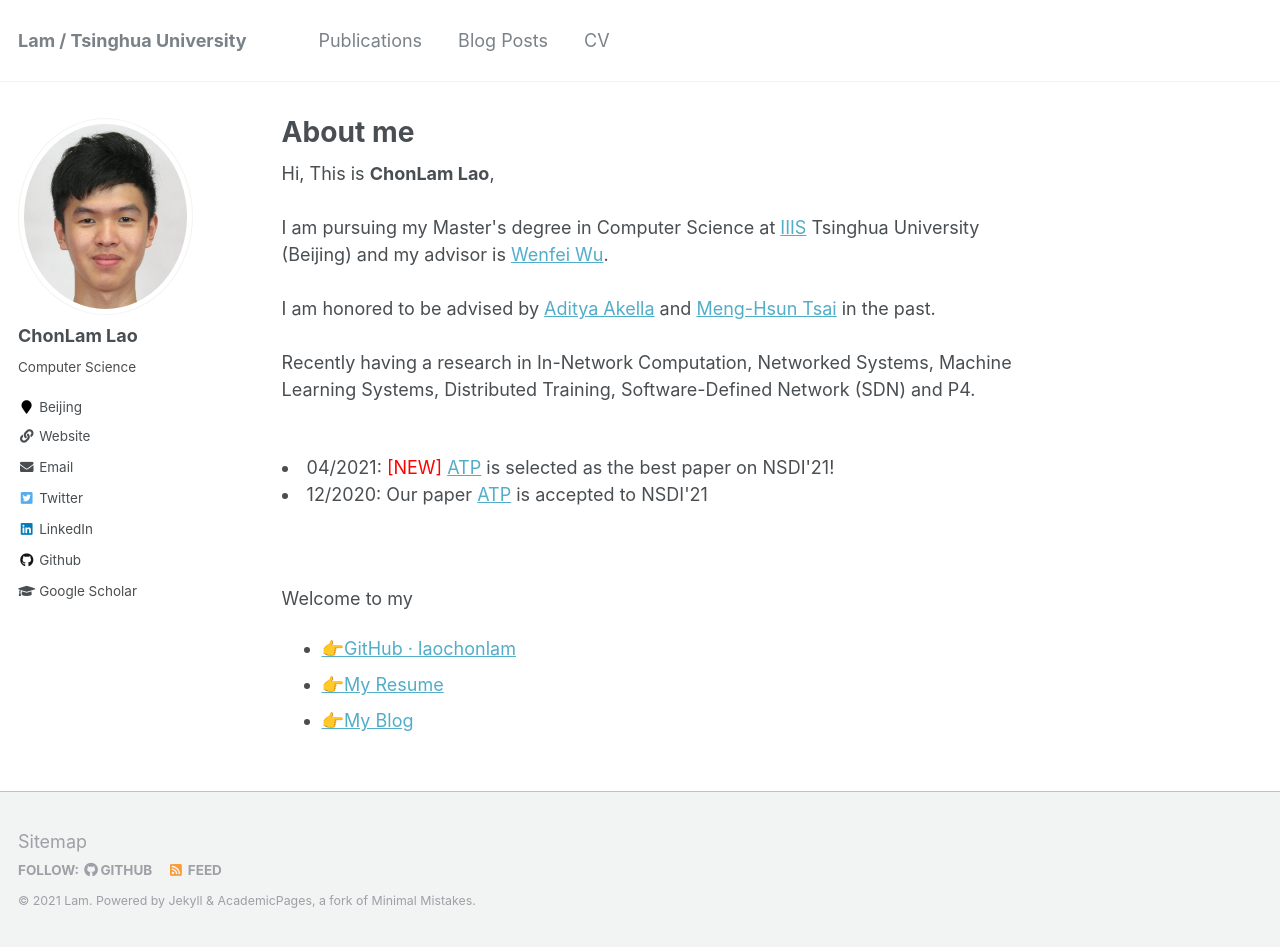
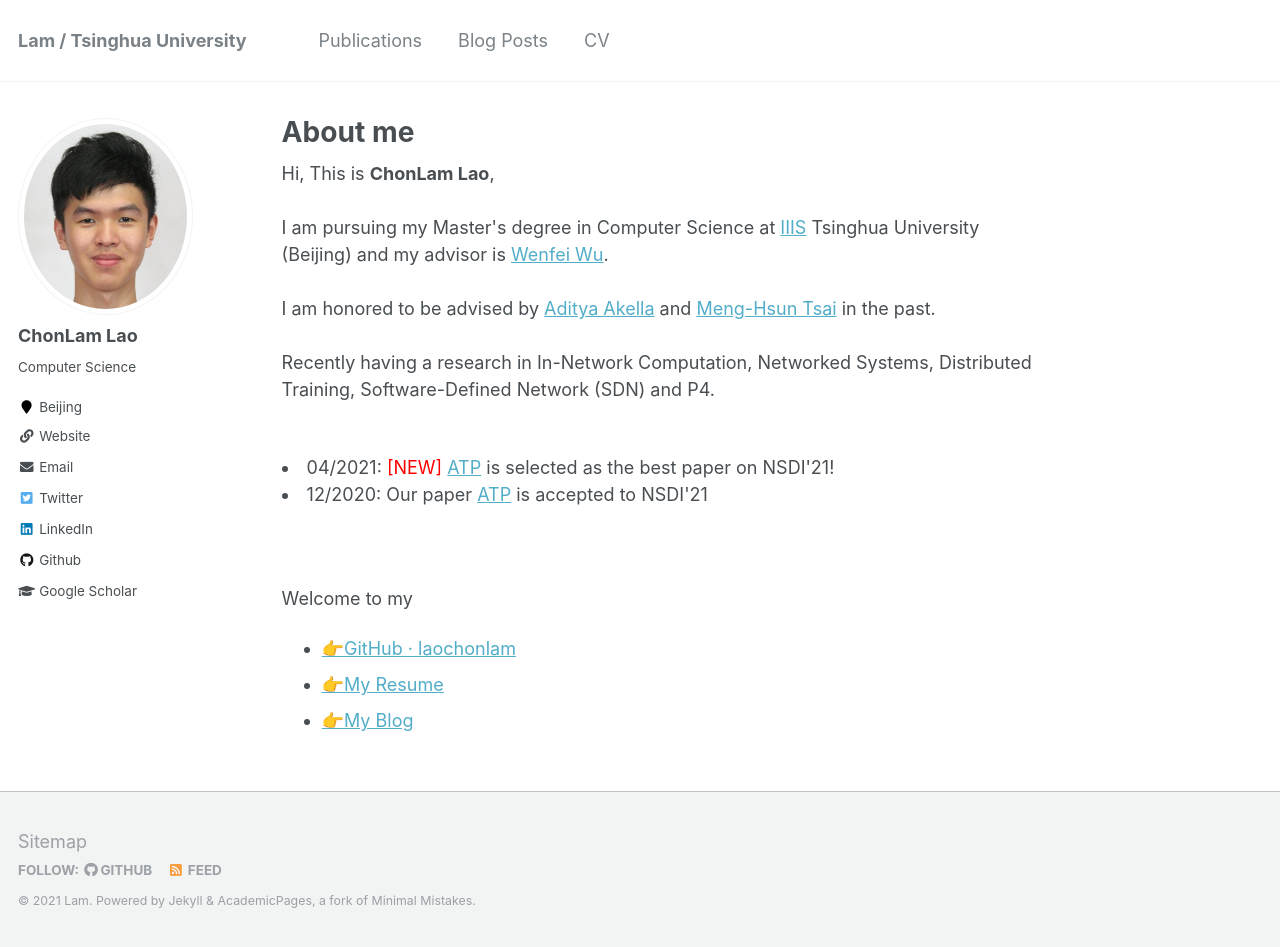
Before and after one commit to laochonlam/personal-website, a Jekyll site: the page built from _pages/about.md, in a window 1280 px wide and 947 px high. Built offline with Jekyll 4.4.1, drawn with Linux system fonts in a browser that asks for light colours.

```diff
--- a/_pages/about.md
+++ b/_pages/about.md
@@ -15,7 +15,7 @@ redirect_from:
     I am honored to be advised by
     <a href="http://pages.cs.wisc.edu/~akella/" target="_blank">Aditya Akella</a> and
     <a href="https://menghsun.github.io/www/" target="_blank">Meng-Hsun Tsai</a> in the past.
-    <br> <br>Recently having a research in In-Network Computation, Networked Systems, Machine Learning Systems, Distributed Training, Software-Defined Network (SDN) and P4.<br> <br>
+    <br> <br>Recently having a research in In-Network Computation, Networked Systems, Distributed Training, Software-Defined Network (SDN) and P4.<br> <br>
     <li> 04/2021: <font color="red">[NEW] </font><a href="https://in-atp.github.io/" target="_blank">ATP</a> is selected as the best paper on NSDI'21!</li>
     <li> 12/2020: Our paper <a href="https://in-atp.github.io/" target="_blank">ATP</a> is accepted to NSDI'21</li><br> <br>
     </p>
```
Also changed, not shown: 1 other file.
